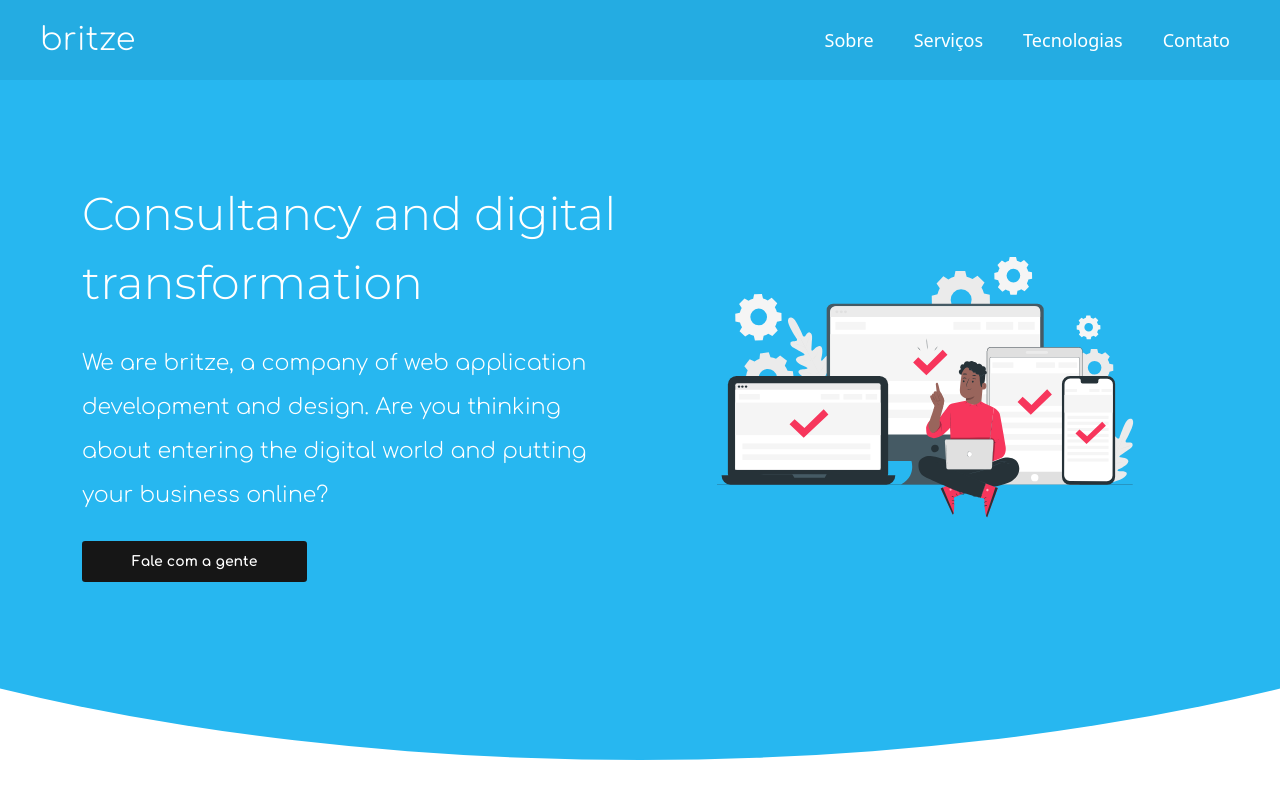
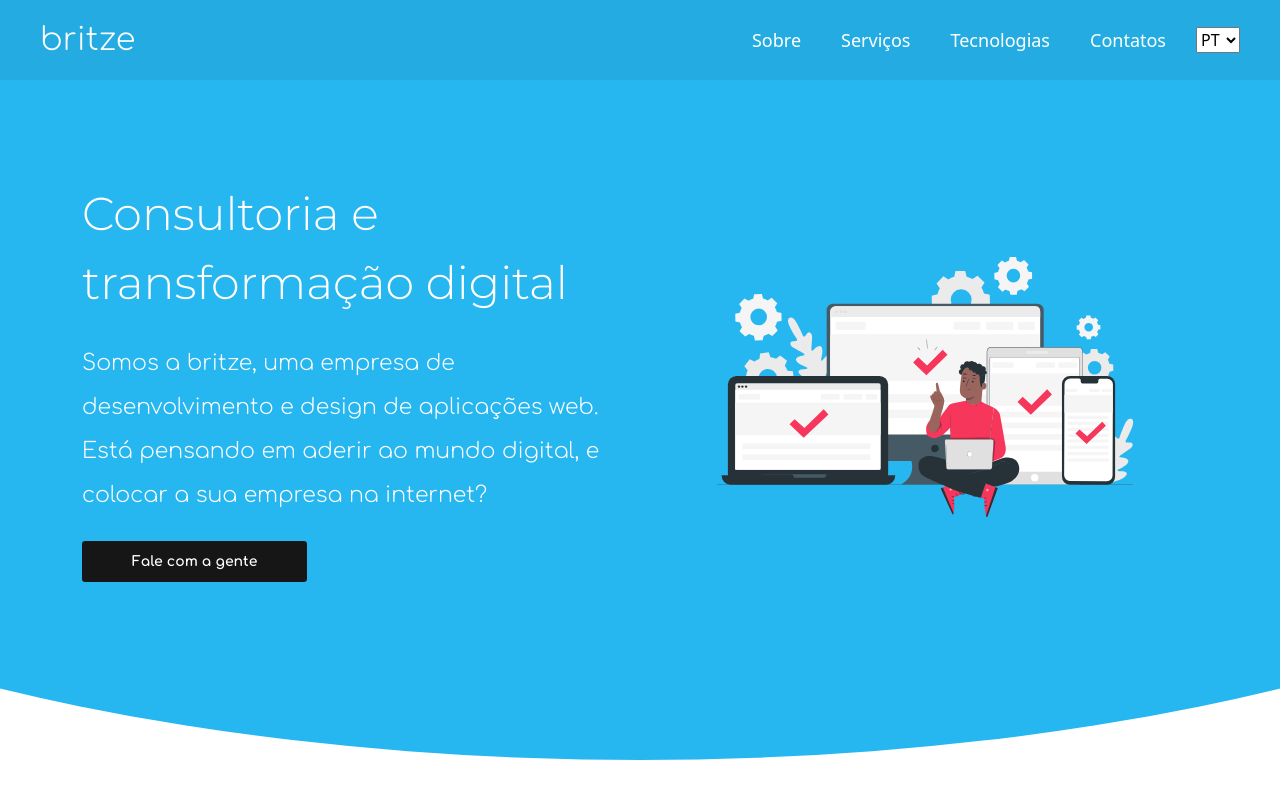
Before and after one commit to lucasbrito3001/britze-v1, a Vue app: page / in a window 1280 px wide. Shown: the top 800 px of the page. Built offline with nearby package versions, Linux system fonts and the light colour scheme.

Commit message:
Navbar # feat: Create the system of langs, add a select on navbar

```diff
--- a/src/components/HeaderNavbar.vue
+++ b/src/components/HeaderNavbar.vue
@@ -21,6 +21,15 @@
               {{ item.text }}
             </li>
           </a>
+
+          <li>
+            <select v-model="currentLang" @change="changeLang(currentLang)">
+              <option value="pt">PT</option>
+              <option value="en">EN</option>
+              <option value="es">ES</option>
+            </select>
+          </li>
+
           <li class="navbar-list-social-networks">
             <ul class="navbar-list-social-networks-items">
               <a href="https://instagram.com/lucasdebrito12/" target="_blank" class="navbar-list-items-link">
@@ -56,13 +65,23 @@ export default {
   data: () => ({
     active: false,
     isScrolled: false,
-    itemsNavbar: [
-      { text: "Sobre", target: "#about" },
-      { text: "Serviços", target: "#services" },
-      { text: "Tecnologias", target: "#techs" },
-      { text: "Contato", target: "#contacts" },
-    ],
+    currentLang: 'pt'
   }),
+  computed: {
+    itemsNavbar: function () {
+      return [
+        { text: this.NAVBAR_TEXTS.about[this.lang], target: "#about" },
+        { text: this.NAVBAR_TEXTS.services[this.lang], target: "#services" },
+        { text: this.NAVBAR_TEXTS.techs[this.lang], target: "#techs" },
+        { text: this.NAVBAR_TEXTS.contacts[this.lang], target: "#contacts" },
+      ]
+    }
+  },
+  methods: {
+    changeLang(lang) {
+      this.$store.commit('changeLang', lang)
+    }
+  }
 };
 </script>
 
--- a/src/components/TextsMixins.vue
+++ b/src/components/TextsMixins.vue
@@ -2,17 +2,24 @@
 import HomeJson from '../static/texts/home.json'
 import AboutJson from '../static/texts/about.json'
 import ContactJson from '../static/texts/contact.json'
+import NavbarJson from '../static/texts/navbar.json'
 export default {
   name: "StoreMixins",
   data: () => ({
     HOME_TEXTS: HomeJson,
     ABOUT_TEXTS: AboutJson,
     CONTACT_TEXTS: ContactJson,
+    NAVBAR_TEXTS: NavbarJson,
     default_phone_number: '+55 (18) 99735-1747',
     default_email: 'britze@gmail.com'
   }),
   computed: {
     lang: function () { return this.$store.state.lang }
   },
+  methods: {
+    changeLang(lang) {
+      this.$store.commit('changeLang', lang)
+    }
+  }
 };
 </script>
--- /dev/null
+++ b/src/static/texts/navbar.json
@@ -0,0 +1,22 @@
+{
+    "about": {
+        "pt": "Sobre",
+        "en": "About",
+        "es": "Sobre"
+    },
+    "services": {
+        "pt": "Serviços",
+        "en": "Services",
+        "es": "Servicios"
+    },
+    "techs": {
+        "pt": "Tecnologias",
+        "en": "Technologies",
+        "es": "Tecnologías"
+    },
+    "contacts": {
+        "pt": "Contatos",
+        "en": "Contacts",
+        "es": "Contactos"
+    }
+}
--- a/src/store/store.js
+++ b/src/store/store.js
@@ -1,13 +1,20 @@
 // Store vuex
 import Vue from "vue";
 import Vuex from "vuex";
+
+import HOME_TEXTS from '../static/texts/home.json'
 
 Vue.use(Vuex);
 
 export default new Vuex.Store({
     state: {
-        lang: 'en'
+        lang: 'pt',
+        texts_home: HOME_TEXTS
     },
-    mutations: {},
+    mutations: {
+        changeLang(state, newValue) {
+            state.lang = newValue
+        }
+    },
     getters: {}
 })
```
